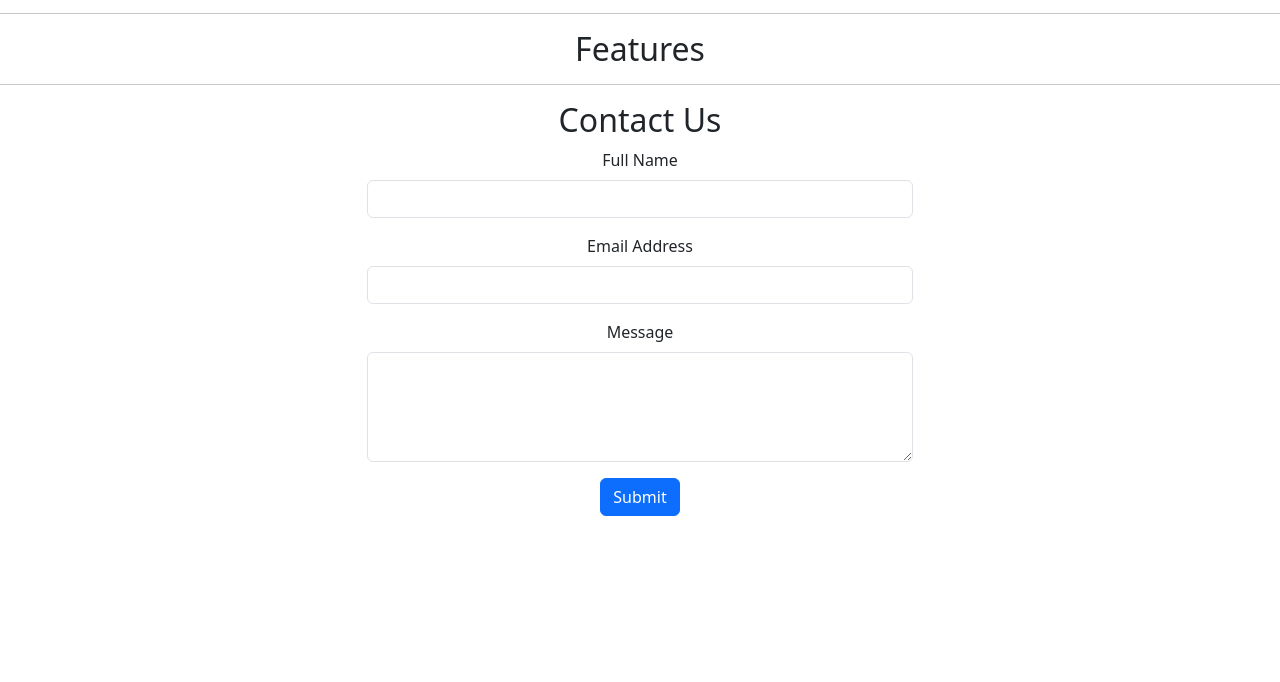
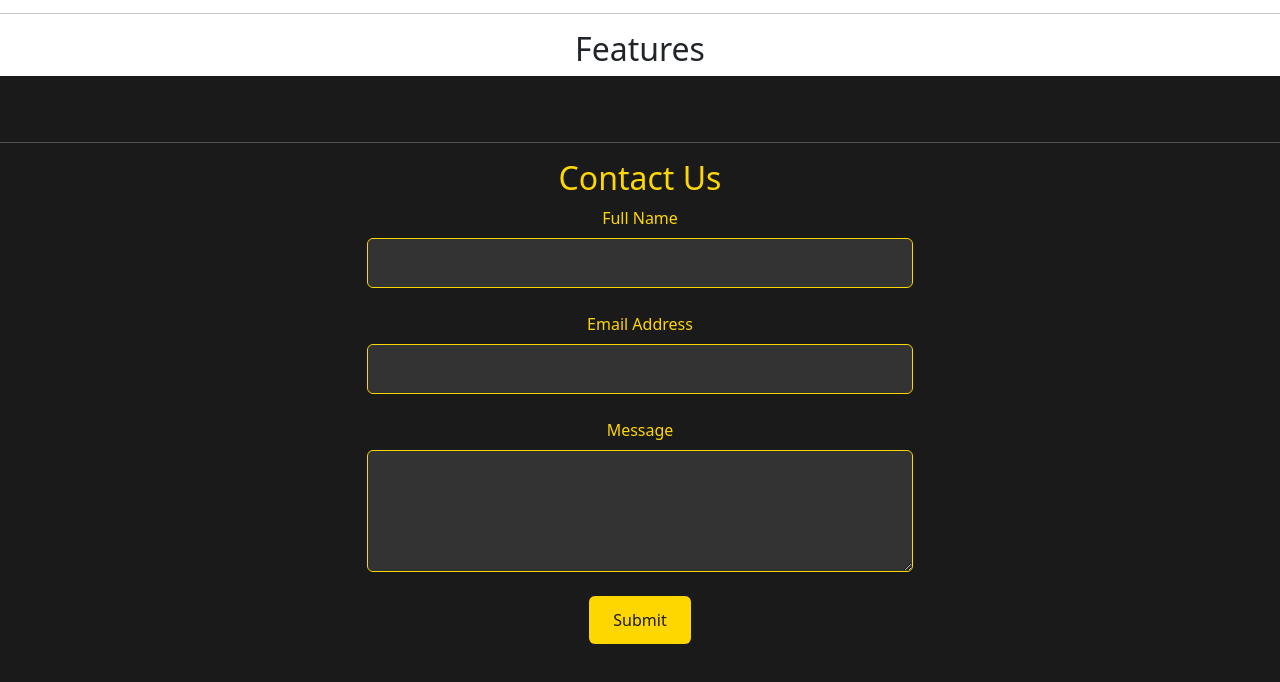
Before and after one commit to YTasheva/CyberNet-Detective, a plain HTML site: page index.html in a window 1280 px wide. Shown: the part 1819-2501 px from the top of the page. Before the commit the page ends 2335 px from the top, so only its background shows below. Drawn offline with nearby package versions, Linux system fonts and the light colour scheme.

Commit message:
added css for contact form

```diff
--- a/assets/css/styles.css
+++ b/assets/css/styles.css
@@ -41,6 +41,56 @@ body {
     background-color: var(--NAV--LINK-HOVER);
   }
 
+  /* Contact Form */
+
+#contact {
+  background-color: #1a1a1a;
+  color: #fff;
+  padding: 50px 0;
+}
+
+#contact h2 {
+  color: #ffd700;
+}
+
+#contactForm {
+  max-width: 600px;
+  width: 100%;
+  margin: 0;
+}
+
+#contactForm label {
+  margin-bottom: 0.5rem;
+  color: #ffd700;
+}
+
+#contactForm input,
+#contactForm textarea {
+  width: 100%;
+  padding: 0.75rem;
+  margin-bottom: 1.5rem;
+  border: 1px solid #ffd700;
+  background-color: #333;
+  color: #fff;
+}
+
+#contactForm textarea {
+  resize: vertical; /* Allow vertical resizing */
+}
+
+#contactForm button {
+  background-color: #ffd700;
+  color: #1a1a1a;
+  padding: 0.75rem 1.5rem;
+  border: none;
+  cursor: pointer;
+}
+
+#contactForm button:hover {
+  background-color: #fff;
+  color: #1a1a1a;
+}
+
   /* .footer --> footer */
   footer {
     padding: 30px;
```
